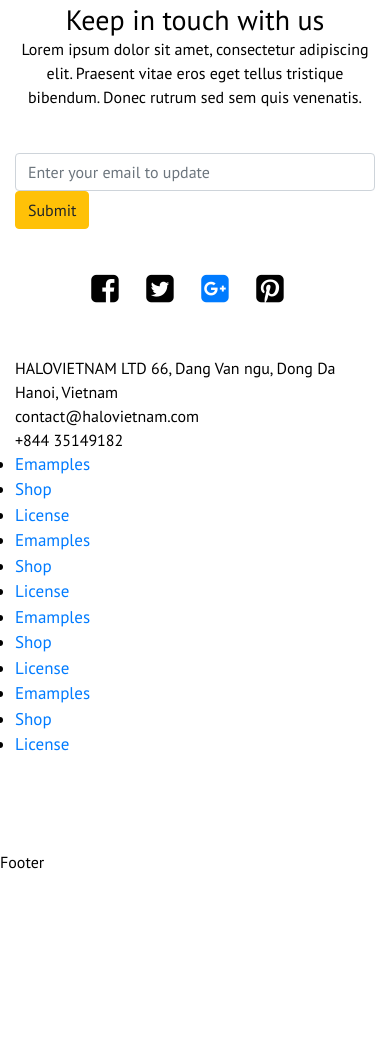
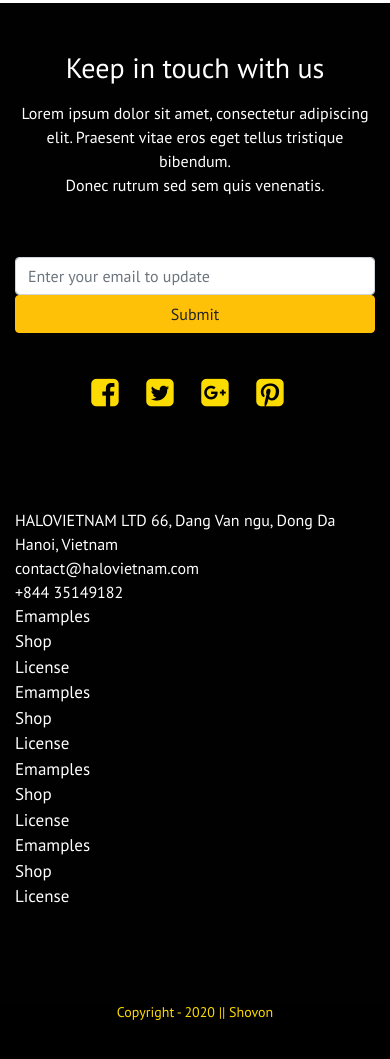
Before and after one commit to sssiddique/tinyone, a plain HTML site: page index.html in a window 390 px wide. Shown: the part 1993-3052 px from the top of the page. Before the commit the page ends 2911 px from the top, so only its background shows below. Drawn offline with nearby package versions, Linux system fonts and the light colour scheme.

Commit message:
Full Version without responsive

```diff
--- a/css/style.css
+++ b/css/style.css
@@ -61,6 +61,43 @@ body{
   position: relative;
   margin-left: 60px;
 }
+.newsletter{
+  background-color:#010101;
+}
+.subscription-head h3{
+  color: #fff;
+}
+.subscription-head p{
+  color: #fff;
+}
+.social ul>li>i{
+  color: #FCDB00!important;
+}
+.footer-navigation{
+  background-color:#010101;
+}
+.footer-navigation p{
+  color:#fff;
+}
+.footer-navigation a{
+  color:#fff;
+}
+.footer-navigation a:hover{
+  color:#FCDB00;
+}
+.footer-navigation a:active{
+  color:#FCDB00;
+}
+.footer{
+  background-color:#000000;
+}
+.footer p{
+  color:#FCDB00;
+}
+.footer p{
+  margin: 0 auto!important;
+  font-size:14px;
+}
 /*==========================================================
     btn:-
 ============================================================*/
--- a/index.html
+++ b/index.html
@@ -187,13 +187,13 @@
     </section>
     <!-- Features End -->
 
-    <section class="newsletter">
+    <section class="newsletter py-5">
         <div class="container">
           <!-- Newsletter Head -->
           <div class="row subscription-head">
             <div class="col-xl-12 text-center">
               <h3>Keep in touch with us</h3>
-              <p>Lorem ipsum dolor sit amet, consectetur adipiscing elit. Praesent vitae eros eget tellus tristique bibendum. Donec rutrum sed sem quis venenatis.</p>
+              <p class="my-3">Lorem ipsum dolor sit amet, consectetur adipiscing elit. Praesent vitae eros eget tellus tristique bibendum.<br /> Donec rutrum sed sem quis venenatis.</p>
             </div>
           </div>
           <!-- Newsletter End -->
@@ -201,11 +201,11 @@
           <div class="row subscription-form">
             <div class="col-xl-9">
               <form>
-                <input type="text" name="email" placeholder="Enter your email to update" class="form-control">
+                <input type="text" name="email" placeholder="Enter your email to update" class="form-control input">
               </form>
             </div>
             <div class="col-xl-3">
-              <button type="button" class="btn btn-warning">Submit</button>
+              <button type="button" class="btn btn-warning btn-block">Submit</button>
             </div>
           </div>
           <!-- Newsletter Form End -->
@@ -214,7 +214,7 @@
             <ul class="list-inline">
               <li class="list-inline-item"><a href="#"></a><i class="fa fa-facebook-square" aria-hidden="true"></i></li>
               <li class="list-inline-item"><a href="#"></a><i class="fa fa-twitter-square" aria-hidden="true"></i></li>
-              <li class="list-inline-item"><a href="#"><i class="fa fa-google-plus-square" aria-hidden="true"></i></a></li>
+              <li class="list-inline-item"><a href="#"></a><i class="fa fa-google-plus-square" aria-hidden="true"></i></li>
               <li class="list-inline-item"><a href="#"></a><i class="fa fa-pinterest-square" aria-hidden="true"></i></li>
             </ul>
           </div>
@@ -223,11 +223,11 @@
         </div>
     </section>
     <!-- Footer Menu -->
-    <section class="footer-navigation my-5">
+    <section class="footer-navigation py-5">
       <div class="container">
         <div class="row">
           <div class="col-xl-4">
-              <p> HALOVIETNAM LTD 66, Dang Van ngu, Dong Da Hanoi, Vietnam</p>
+              <p>HALOVIETNAM LTD 66, Dang Van ngu, Dong Da Hanoi, Vietnam</p>
               <p>contact@halovietnam.com</p>
               <p>+844 35149182</p>
           </div>
@@ -268,7 +268,7 @@
     <section class="footer">
       <div class="container">
         <div class="row">
-          <p>Footer</p>
+          <p class="copyright">Copyright - 2020 || Shovon</p>
         </div>
       </div>
     </section>
```
